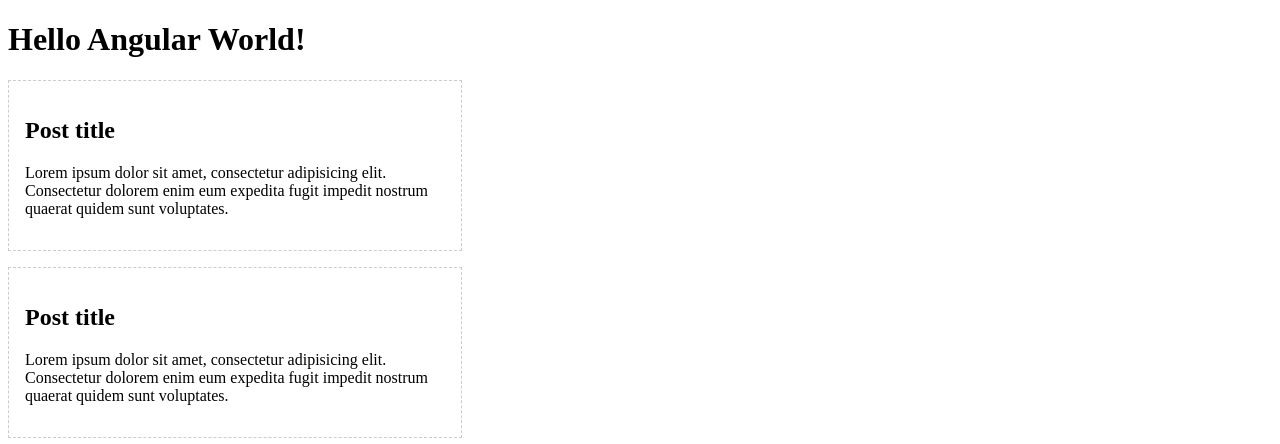
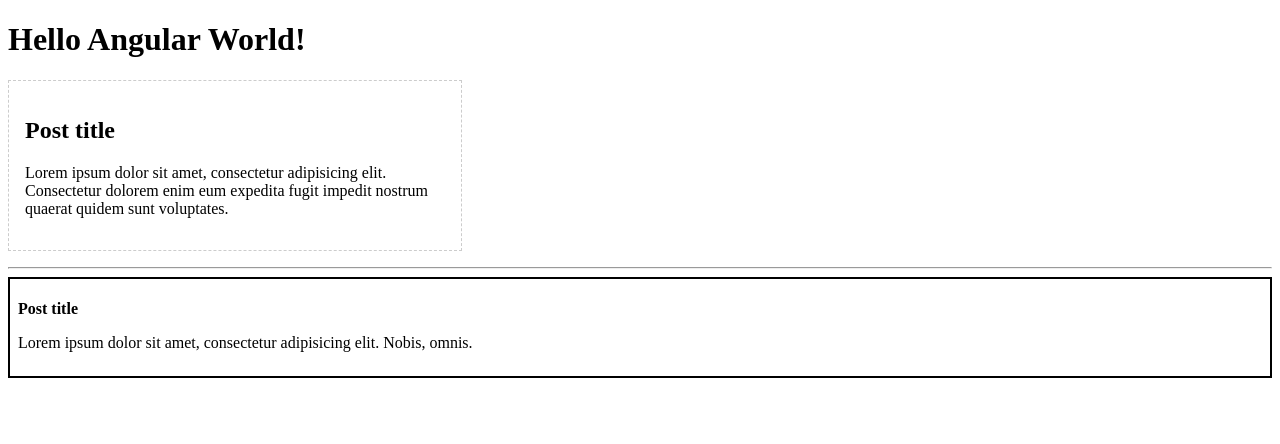
Before and after one commit to TatyanaMolchanova/angular9Minin, an Angular app: page / in a window 1280 px wide. Shown: the top 444 px of the page. Built offline with nearby package versions, Linux system fonts and the light colour scheme.

Commit message:
n commit

```diff
--- a/src/app/app.component.html
+++ b/src/app/app.component.html
@@ -2,4 +2,7 @@
 
 <app-post></app-post>
 
-<app-post></app-post>
+<!--<app-post></app-post>-->
+
+<hr>
+<app-post4></app-post4>
--- a/src/app/app.module.ts
+++ b/src/app/app.module.ts
@@ -5,13 +5,15 @@ import { AppComponent } from './app.component';
 import { PostComponent} from './post/post.component';
 import { Post2Component } from './post2/post2.component';
 import { Post3Component } from './post3/post3.component';
+import {Post4Component} from './post4/post4.component';
 
 @NgModule({
   declarations: [
     AppComponent,
     PostComponent,
     Post2Component,
-    Post3Component
+    Post3Component,
+    Post4Component
   ],
   imports: [
     BrowserModule
--- /dev/null
+++ b/src/app/post4/post4.component.ts
@@ -0,0 +1,22 @@
+import {Component} from '@angular/core';
+
+@Component({
+    selector: 'app-post4',
+    template: `
+    <div class="post4">
+        <h2>Post title</h2>
+        <p>Lorem ipsum dolor sit amet, consectetur adipisicing elit. Nobis, omnis.</p>
+    </div>
+    `,
+    styles: [`
+        .post4 {
+            padding: .5rem;
+            border: 2px solid black;
+        }
+        h2 {
+            font-size: 1rem;
+        }
+    `]
+})
+
+export class Post4Component {}
```
